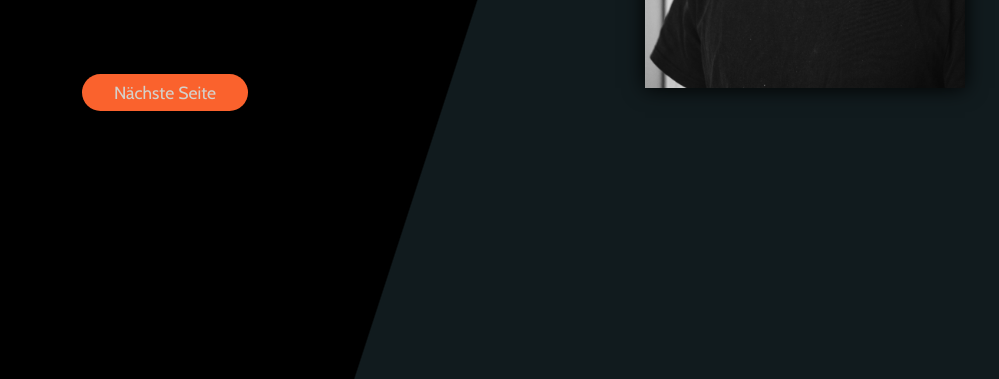
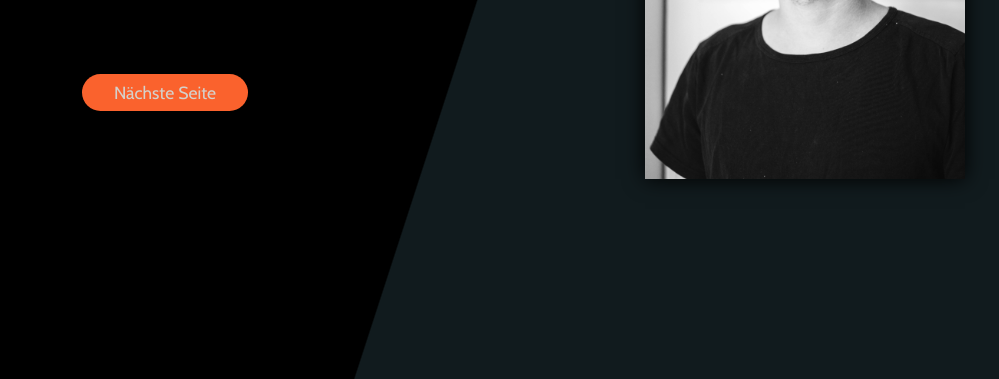
Before and after one commit to graeujer/bewerbung, a plain HTML site: page index.html in a window 1280 px wide. Shown: the part 421-800 px from the top of the page, without its empty margins (155-1154 px from the left). Drawn offline with Linux system fonts and the light colour scheme.

Commit message:
Update style.css

```diff
--- a/css/style.css
+++ b/css/style.css
@@ -44,8 +44,8 @@
 .start__content-right {
   margin-left: auto;
   margin-right: auto;
-  margin-top: 8.5%;
-}
+display:flex;
+align-items:center;}
 
 .start__foto-content {
   width: 20rem;
```
